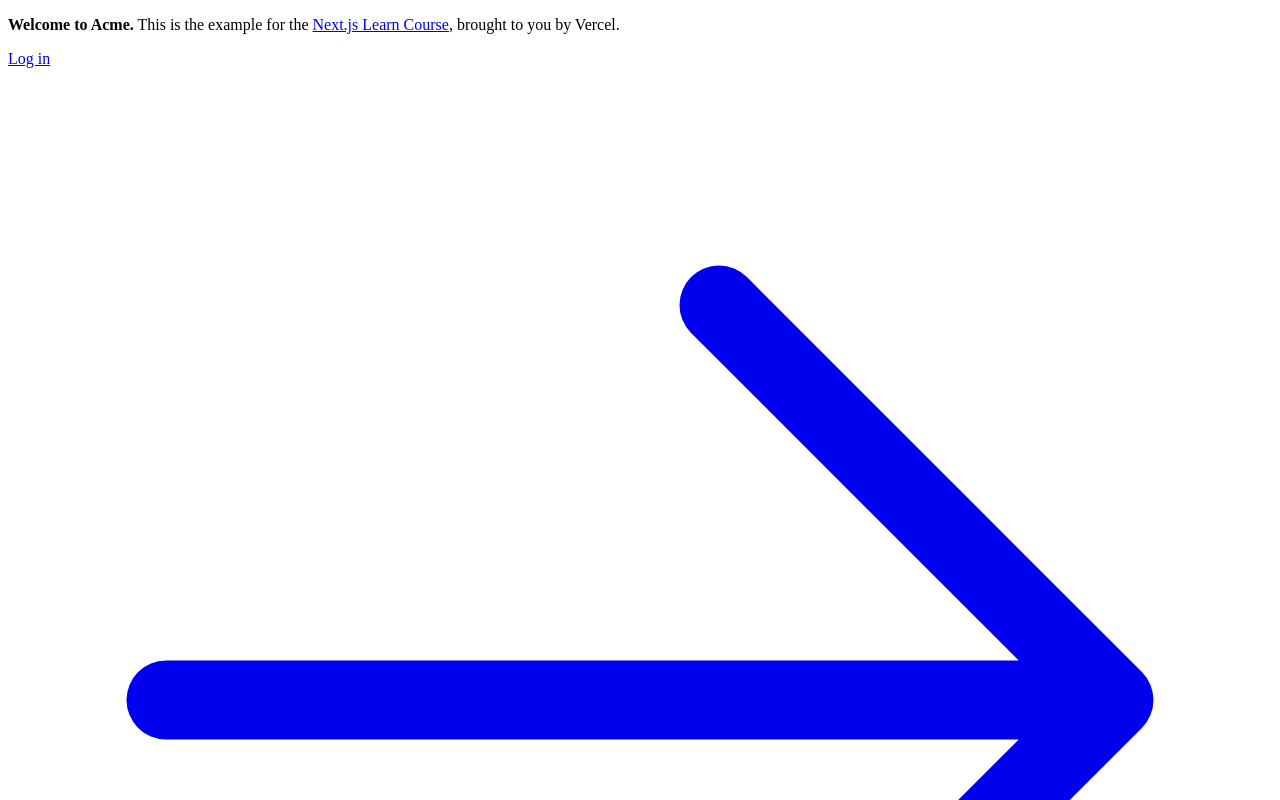
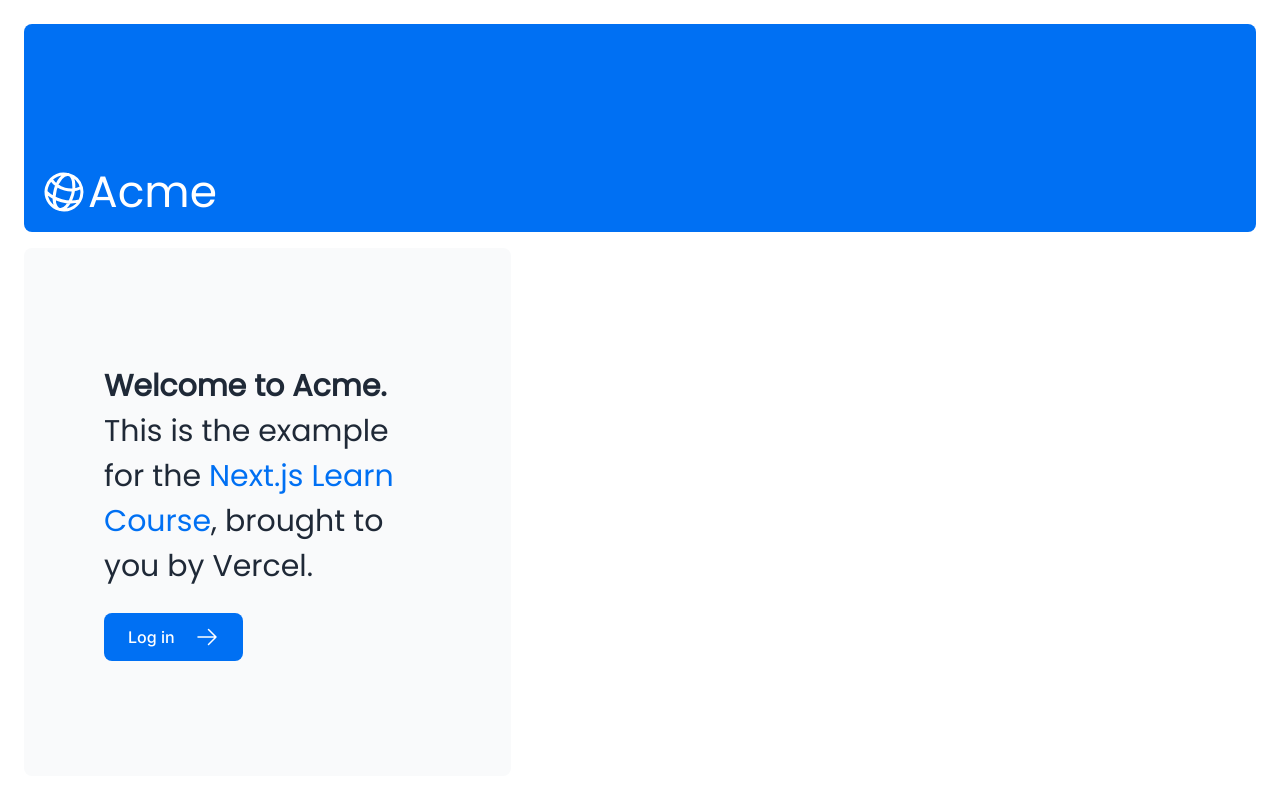
Before and after one commit to abdullahhussein1/nextjs-dashboard, a Next.js app: page / in a window 1280 px wide. Shown: the top 800 px of the page. Built offline with nearby package versions, Linux system fonts and the light colour scheme.

Commit message:
update font

```diff
--- a/app/layout.tsx
+++ b/app/layout.tsx
@@ -1,3 +1,6 @@
+import "@/app/ui/global.css";
+import { inter } from "@/app/ui/fonts";
+
 export default function RootLayout({
   children,
 }: {
@@ -5,7 +8,7 @@ export default function RootLayout({
 }) {
   return (
     <html lang="en">
-      <body>{children}</body>
+      <body className={`${inter.className} antialiased`}>{children}</body>
     </html>
   );
 }
--- a/app/page.tsx
+++ b/app/page.tsx
@@ -1,17 +1,20 @@
-import AcmeLogo from '@/app/ui/acme-logo';
-import { ArrowRightIcon } from '@heroicons/react/24/outline';
-import Link from 'next/link';
+import AcmeLogo from "@/app/ui/acme-logo";
+import { ArrowRightIcon } from "@heroicons/react/24/outline";
+import Link from "next/link";
+import { poppins } from "@/app/ui/fonts";
 
 export default function Page() {
   return (
     <main className="flex min-h-screen flex-col p-6">
       <div className="flex h-20 shrink-0 items-end rounded-lg bg-blue-500 p-4 md:h-52">
-        {/* <AcmeLogo /> */}
+        <AcmeLogo />
       </div>
       <div className="mt-4 flex grow flex-col gap-4 md:flex-row">
         <div className="flex flex-col justify-center gap-6 rounded-lg bg-gray-50 px-6 py-10 md:w-2/5 md:px-20">
-          <p className={`text-xl text-gray-800 md:text-3xl md:leading-normal`}>
-            <strong>Welcome to Acme.</strong> This is the example for the{' '}
+          <p
+            className={`${poppins.className} text-xl text-gray-800 md:text-3xl md:leading-normal`}
+          >
+            <strong>Welcome to Acme.</strong> This is the example for the{" "}
             <a href="https://nextjs.org/learn/" className="text-blue-500">
               Next.js Learn Course
             </a>
--- a/app/ui/acme-logo.tsx
+++ b/app/ui/acme-logo.tsx
@@ -1,10 +1,10 @@
-import { GlobeAltIcon } from '@heroicons/react/24/outline';
-import { lusitana } from '@/app/ui/fonts';
+import { GlobeAltIcon } from "@heroicons/react/24/outline";
+import { poppins } from "@/app/ui/fonts";
 
 export default function AcmeLogo() {
   return (
     <div
-      className={`${lusitana.className} flex flex-row items-center leading-none text-white`}
+      className={`${poppins.className} flex flex-row items-center leading-none text-white`}
     >
       <GlobeAltIcon className="h-12 w-12 rotate-[15deg]" />
       <p className="text-[44px]">Acme</p>
--- a/app/ui/customers/table.tsx
+++ b/app/ui/customers/table.tsx
@@ -1,10 +1,10 @@
-import Image from 'next/image';
-import { lusitana } from '@/app/ui/fonts';
-import Search from '@/app/ui/search';
+import Image from "next/image";
+import { poppins } from "@/app/ui/fonts";
+import Search from "@/app/ui/search";
 import {
   CustomersTableType,
   FormattedCustomersTable,
-} from '@/app/lib/definitions';
+} from "@/app/lib/definitions";
 
 export default async function CustomersTable({
   customers,
@@ -13,7 +13,7 @@ export default async function CustomersTable({
 }) {
   return (
     <div className="w-full">
-      <h1 className={`${lusitana.className} mb-8 text-xl md:text-2xl`}>
+      <h1 className={`${poppins.className} mb-8 text-xl md:text-2xl`}>
         Customers
       </h1>
       <Search placeholder="Search customers..." />
--- a/app/ui/dashboard/cards.tsx
+++ b/app/ui/dashboard/cards.tsx
@@ -3,8 +3,8 @@ import {
   ClockIcon,
   UserGroupIcon,
   InboxIcon,
-} from '@heroicons/react/24/outline';
-import { lusitana } from '@/app/ui/fonts';
+} from "@heroicons/react/24/outline";
+import { poppins } from "@/app/ui/fonts";
 
 const iconMap = {
   collected: BanknotesIcon,
@@ -37,7 +37,7 @@ export function Card({
 }: {
   title: string;
   value: number | string;
-  type: 'invoices' | 'customers' | 'pending' | 'collected';
+  type: "invoices" | "customers" | "pending" | "collected";
 }) {
   const Icon = iconMap[type];
 
@@ -48,7 +48,7 @@ export function Card({
         <h3 className="ml-2 text-sm font-medium">{title}</h3>
       </div>
       <p
-        className={`${lusitana.className}
+        className={`${poppins.className}
           truncate rounded-xl bg-white px-4 py-8 text-center text-2xl`}
       >
         {value}
--- a/app/ui/dashboard/latest-invoices.tsx
+++ b/app/ui/dashboard/latest-invoices.tsx
@@ -1,8 +1,8 @@
-import { ArrowPathIcon } from '@heroicons/react/24/outline';
-import clsx from 'clsx';
-import Image from 'next/image';
-import { lusitana } from '@/app/ui/fonts';
-import { LatestInvoice } from '@/app/lib/definitions';
+import { ArrowPathIcon } from "@heroicons/react/24/outline";
+import clsx from "clsx";
+import Image from "next/image";
+import { poppins } from "@/app/ui/fonts";
+import { LatestInvoice } from "@/app/lib/definitions";
 export default async function LatestInvoices({
   latestInvoices,
 }: {
@@ -10,7 +10,7 @@ export default async function LatestInvoices({
 }) {
   return (
     <div className="flex w-full flex-col md:col-span-4">
-      <h2 className={`${lusitana.className} mb-4 text-xl md:text-2xl`}>
+      <h2 className={`${poppins.className} mb-4 text-xl md:text-2xl`}>
         Latest Invoices
       </h2>
       <div className="flex grow flex-col justify-between rounded-xl bg-gray-50 p-4">
@@ -46,7 +46,7 @@ export default async function LatestInvoices({
                   </div>
                 </div>
                 <p
-                  className={`${lusitana.className} truncate text-sm font-medium md:text-base`}
+                  className={`${poppins.className} truncate text-sm font-medium md:text-base`}
                 >
                   {invoice.amount}
                 </p>
--- a/app/ui/dashboard/revenue-chart.tsx
+++ b/app/ui/dashboard/revenue-chart.tsx
@@ -1,7 +1,7 @@
-import { generateYAxis } from '@/app/lib/utils';
-import { CalendarIcon } from '@heroicons/react/24/outline';
-import { lusitana } from '@/app/ui/fonts';
-import { Revenue } from '@/app/lib/definitions';
+import { generateYAxis } from "@/app/lib/utils";
+import { CalendarIcon } from "@heroicons/react/24/outline";
+import { poppins } from "@/app/ui/fonts";
+import { Revenue } from "@/app/lib/definitions";
 
 // This component is representational only.
 // For data visualization UI, check out:
@@ -25,7 +25,7 @@ export default async function RevenueChart({
 
   return (
     <div className="w-full md:col-span-4">
-      <h2 className={`${lusitana.className} mb-4 text-xl md:text-2xl`}>
+      <h2 className={`${poppins.className} mb-4 text-xl md:text-2xl`}>
         Recent Revenue
       </h2>
       {/* NOTE: Uncomment this code in Chapter 7 */}
--- /dev/null
+++ b/app/ui/fonts.ts
@@ -0,0 +1,8 @@
+import { Inter, Poppins } from "next/font/google";
+
+export const inter = Inter({ subsets: ["latin"] });
+
+export const poppins = Poppins({
+  subsets: ["latin"],
+  weight: "400",
+});
--- a/app/ui/invoices/breadcrumbs.tsx
+++ b/app/ui/invoices/breadcrumbs.tsx
@@ -1,6 +1,6 @@
-import { clsx } from 'clsx';
-import Link from 'next/link';
-import { lusitana } from '@/app/ui/fonts';
+import { clsx } from "clsx";
+import Link from "next/link";
+import { poppins } from "@/app/ui/fonts";
 
 interface Breadcrumb {
   label: string;
@@ -15,13 +15,13 @@ export default function Breadcrumbs({
 }) {
   return (
     <nav aria-label="Breadcrumb" className="mb-6 block">
-      <ol className={clsx(lusitana.className, 'flex text-xl md:text-2xl')}>
+      <ol className={clsx(poppins.className, "flex text-xl md:text-2xl")}>
         {breadcrumbs.map((breadcrumb, index) => (
           <li
             key={breadcrumb.href}
             aria-current={breadcrumb.active}
             className={clsx(
-              breadcrumb.active ? 'text-gray-900' : 'text-gray-500',
+              breadcrumb.active ? "text-gray-900" : "text-gray-500"
             )}
           >
             <Link href={breadcrumb.href}>{breadcrumb.label}</Link>
--- a/app/ui/login-form.tsx
+++ b/app/ui/login-form.tsx
@@ -1,17 +1,17 @@
-import { lusitana } from '@/app/ui/fonts';
+import { poppins } from "@/app/ui/fonts";
 import {
   AtSymbolIcon,
   KeyIcon,
   ExclamationCircleIcon,
-} from '@heroicons/react/24/outline';
-import { ArrowRightIcon } from '@heroicons/react/20/solid';
-import { Button } from './button';
+} from "@heroicons/react/24/outline";
+import { ArrowRightIcon } from "@heroicons/react/20/solid";
+import { Button } from "./button";
 
 export default function LoginForm() {
   return (
     <form className="space-y-3">
       <div className="flex-1 rounded-lg bg-gray-50 px-6 pb-4 pt-8">
-        <h1 className={`${lusitana.className} mb-3 text-2xl`}>
+        <h1 className={`${poppins.className} mb-3 text-2xl`}>
           Please log in to continue.
         </h1>
         <div className="w-full">
```
